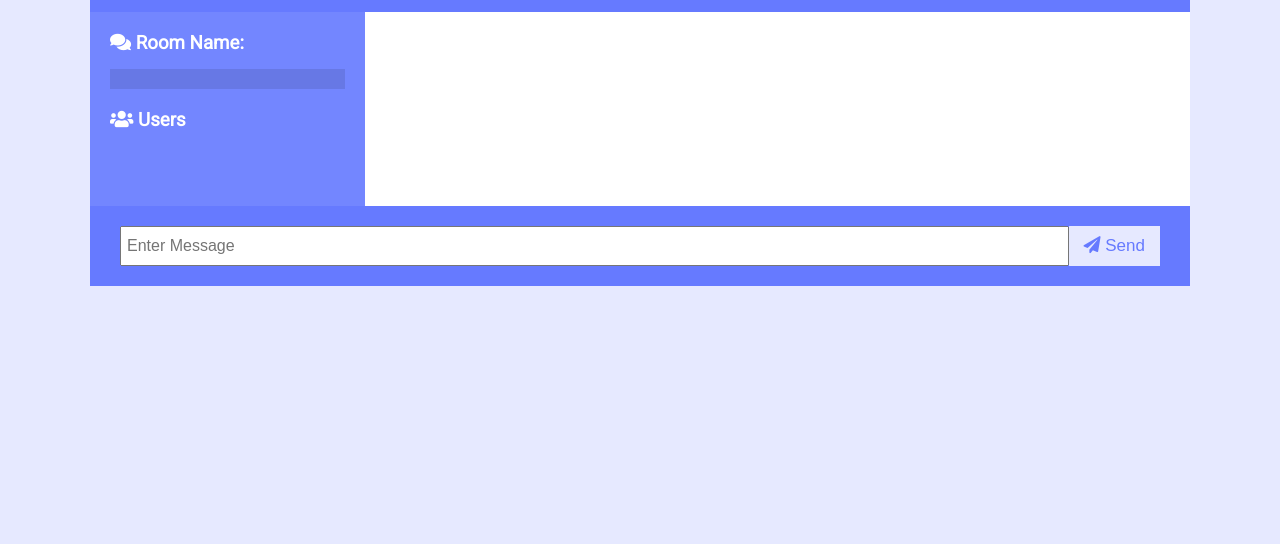
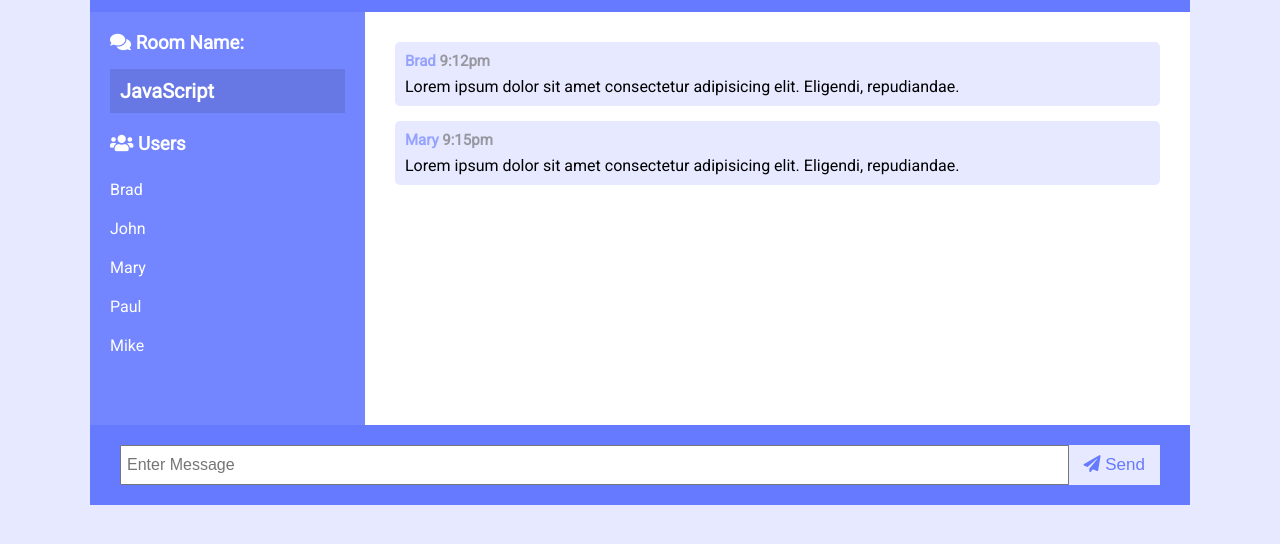
Before and after one commit to DevShaded/ChatCord, a website: page public/chat.html in a window 1280 px wide. Shown: the part 86-630 px from the top of the page. Drawn offline with nearby package versions, Linux system fonts and the light colour scheme; no server answers.

Commit message:
edit: socket.io

```diff
--- a/public/chat.html
+++ b/public/chat.html
@@ -1,15 +1,10 @@
 <!DOCTYPE html>
 <html lang="en">
 <head>
-    <meta charset="UTF-8" />
-    <meta name="viewport" content="width=device-width, initial-scale=1.0" />
-    <link
-      rel="stylesheet"
-      href="https://cdnjs.cloudflare.com/ajax/libs/font-awesome/5.12.1/css/all.min.css"
-      integrity="sha256-mmgLkCYLUQbXn0B1SRqzHar6dCnv9oZFPEC1g1cwlkk="
-      crossorigin="anonymous"
-    />
-    <link rel="stylesheet" href="css/style.css" />
+  <meta charset="UTF-8">
+  <meta name="viewport" content="width=device-width, initial-scale=1.0">
+  <link rel="stylesheet" href="https://cdnjs.cloudflare.com/ajax/libs/font-awesome/5.12.1/css/all.min.css" integrity="sha256-mmgLkCYLUQbXn0B1SRqzHar6dCnv9oZFPEC1g1cwlkk=" crossorigin="anonymous" />
+  <link rel="stylesheet" href="css/style.css">
   <title>ChatCord App</title>
 </head>
 <body>
@@ -21,11 +16,32 @@
     <main class="chat-main">
       <div class="chat-sidebar">
         <h3><i class="fas fa-comments"></i> Room Name:</h3>
-          <h2 id="room-name"></h2>
+        <h2 id="room-name">JavaScript</h2>
         <h3><i class="fas fa-users"></i> Users</h3>
-          <ul id="users"></ul>
+        <ul id="users">
+          <li>Brad</li>
+          <li>John</li>
+          <li>Mary</li>
+          <li>Paul</li>
+          <li>Mike</li>
+        </ul>
       </div>
-        <div class="chat-messages"></div>
+      <div class="chat-messages">
+					<div class="message">
+						<p class="meta">Brad <span>9:12pm</span></p>
+						<p class="text">
+							Lorem ipsum dolor sit amet consectetur adipisicing elit. Eligendi,
+							repudiandae.
+						</p>
+					</div>
+					<div class="message">
+						<p class="meta">Mary <span>9:15pm</span></p>
+						<p class="text">
+							Lorem ipsum dolor sit amet consectetur adipisicing elit. Eligendi,
+							repudiandae.
+						</p>
+					</div>
+      </div>
     </main>
     <div class="chat-form-container">
       <form id="chat-form">
@@ -41,11 +57,6 @@
     </div>
   </div>
 
-    <script
-      src="https://cdnjs.cloudflare.com/ajax/libs/qs/6.9.2/qs.min.js"
-      integrity="sha256-TDxXjkAUay70ae/QJBEpGKkpVslXaHHayklIVglFRT4="
-      crossorigin="anonymous"
-    ></script>
   <script src="/socket.io/socket.io.js"></script>
   <script src="js/main.js"></script>
 </body>
```
Lines whose indentation alone changed are shown as unchanged.
